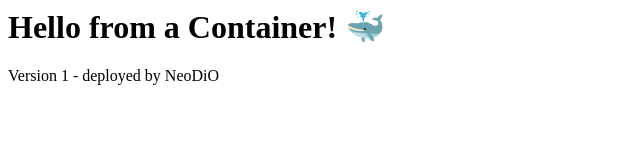
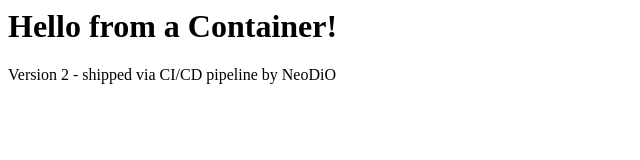
Before and after one commit to NeoLyu/rush-app, a plain HTML site: page index.html in a window 1280 px wide. Shown: the whole page, without its empty margins (0-640 px from the left). Drawn offline with Linux system fonts and the light colour scheme.

Commit message:
Update to Version 2

```diff
--- a/index.html
+++ b/index.html
@@ -1,2 +1,2 @@
-<h1>Hello from a Container! 🐳</h1>
-<p>Version 1 - deployed by NeoDiO</p>
+<h1>Hello from a Container!</h1>
+<p>Version 2 - shipped via CI/CD pipeline by NeoDiO</p>
```
